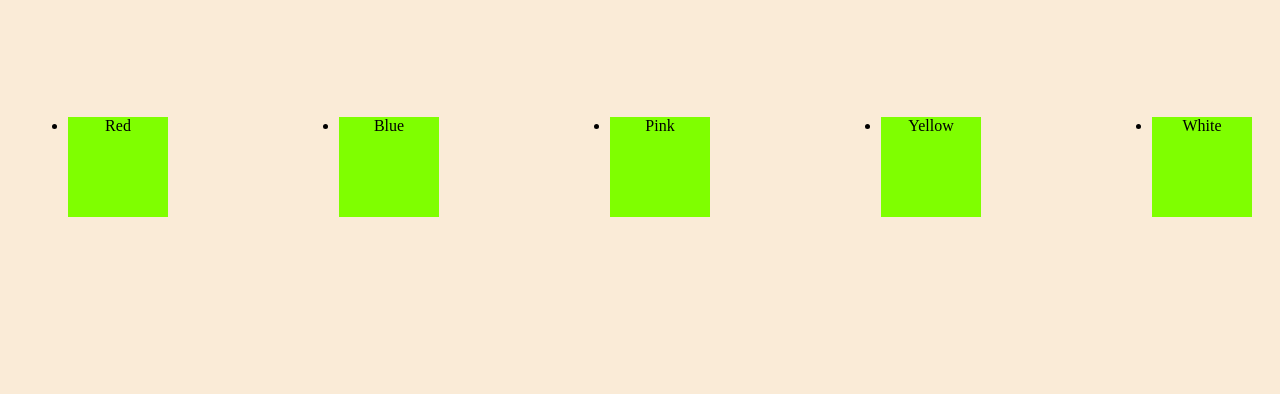
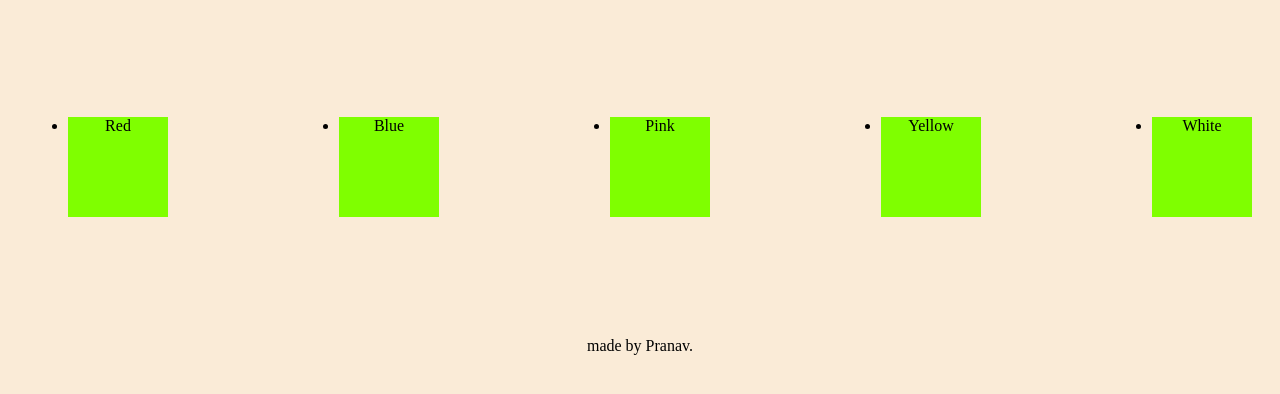
Before and after one commit to Pranav-Ausekar/JavaScript-Desktop, a plain HTML site: page index.html in a window 1280 px wide. Shown: the part 140-534 px from the top of the page. Drawn offline with Linux system fonts and the light colour scheme.

Commit message:
modified htmla and css file

```diff
--- a/Css/style.css
+++ b/Css/style.css
@@ -24,3 +24,8 @@
     margin: 20px;
 
 }
+
+p {
+    margin-top: 100px;
+    text-align: center;
+}
--- a/index.html
+++ b/index.html
@@ -31,6 +31,8 @@
         </ul>
     </div>
 
+    <p>made by Pranav.</p>
+
     <script src="./script.js"></script>
 </body>
 
```
